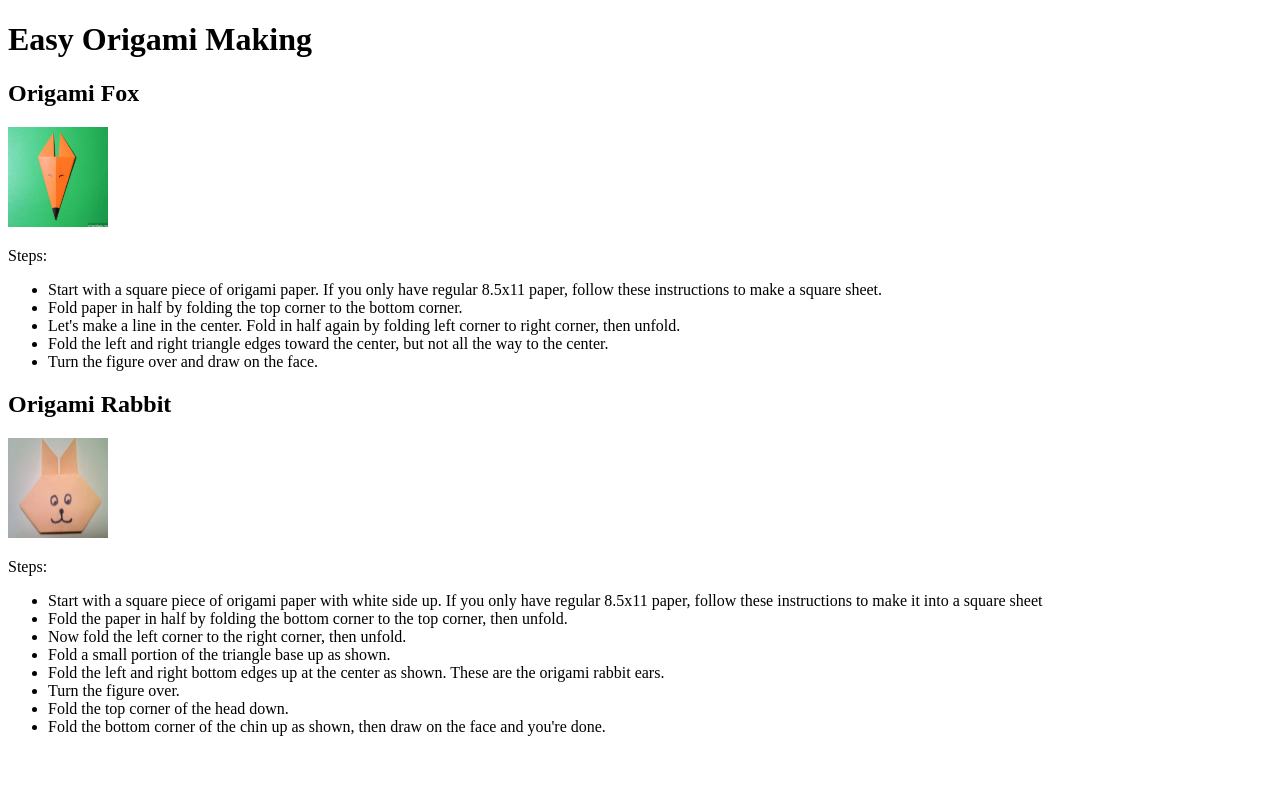
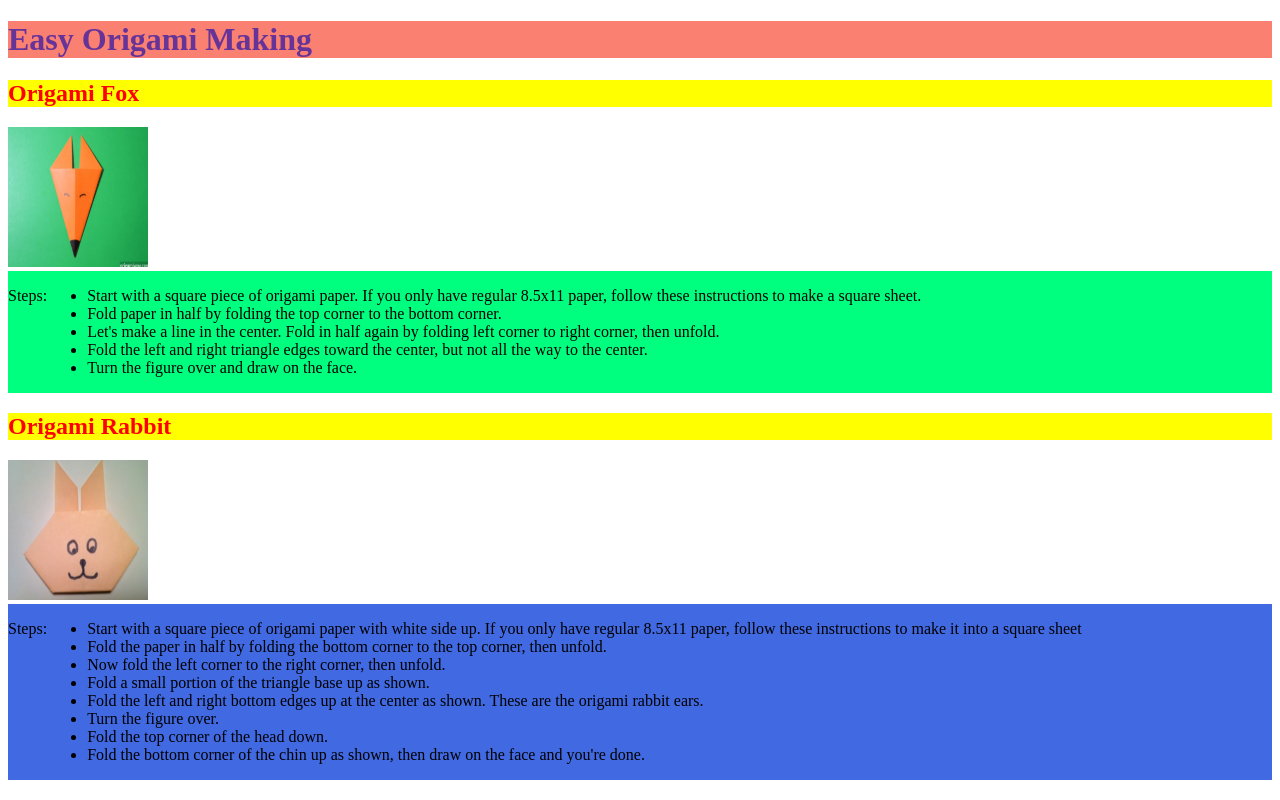
Before and after one commit to anwesha-cloud/c50assign, a plain HTML site: page index.html in a window 1280 px wide. Drawn offline with Linux system fonts and the light colour scheme.

Commit message:
adding style

```diff
--- a/index.html
+++ b/index.html
@@ -4,11 +4,15 @@
         <title>
        Origami Making
         </title>
+        <link rel="stylesheet"
+        type="text/css"
+        href="style.css"/>
     </head>
-         <body>
-<h1>Easy Origami Making</h1>
-<h2>Origami Fox</h2>
-<img src="origami1.PNG" width=100 height=100>
+ <body>
+ <h1>Easy Origami Making</h1>
+ <h2>Origami Fox</h2>
+ <img src="origami1.PNG" width=140 height=140>
+ <div class="test">
  <p>Steps:</p>
  <ul>
      <li>Start with a square piece of origami paper. If you only have regular 8.5x11 paper, follow these instructions to make a square sheet.</li>
@@ -17,8 +21,10 @@
      <li>Fold the left and right triangle edges toward the center, but not all the way to the center.</li>
      <li>Turn the figure over and draw on the face.</li>
  </ul>
+</div>
 <h2>Origami Rabbit</h2>
-<img src="origami2.PNG" width=100 height=100>
+<img src="origami2.PNG" width=140 height=140>
+<div class="grid">
 <p>Steps:</p>
 <ul>
     <li>Start with a square piece of origami paper with white side up. If you only have regular 8.5x11 paper, follow these instructions to make it into a square sheet</li>
@@ -30,5 +36,6 @@
     <li>Fold the top corner of the head down.</li>
     <li> Fold the bottom corner of the chin up as shown, then draw on the face and you're done.</li>
 </ul>
+</div>
          </body>
 </html>
--- /dev/null
+++ b/style.css
@@ -0,0 +1,19 @@
+h1{
+    display: flex;
+    background-color: salmon;
+    color:rebeccapurple;
+    text-align:center;
+}
+h2{
+    display: flex;
+    background-color: yellow;
+    color:red;
+}
+.test{
+    display: flex;
+    background-color: springgreen;
+}
+.grid{
+    display: flex;
+    background-color:royalblue;
+}
```
